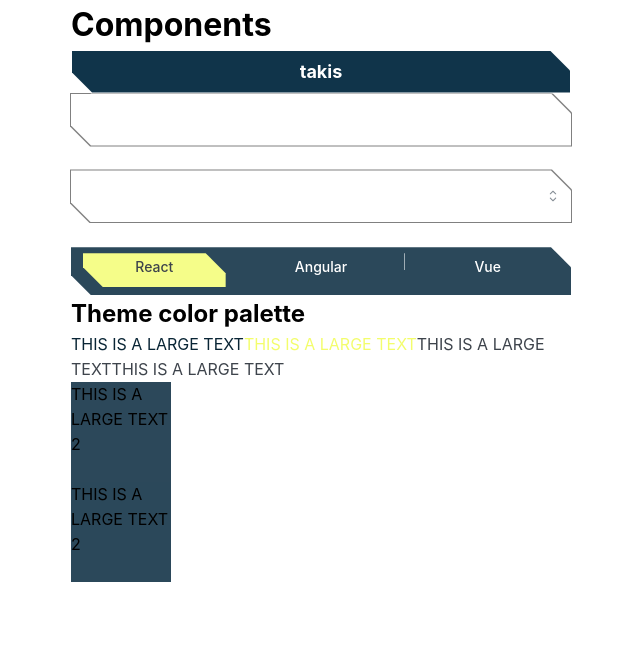
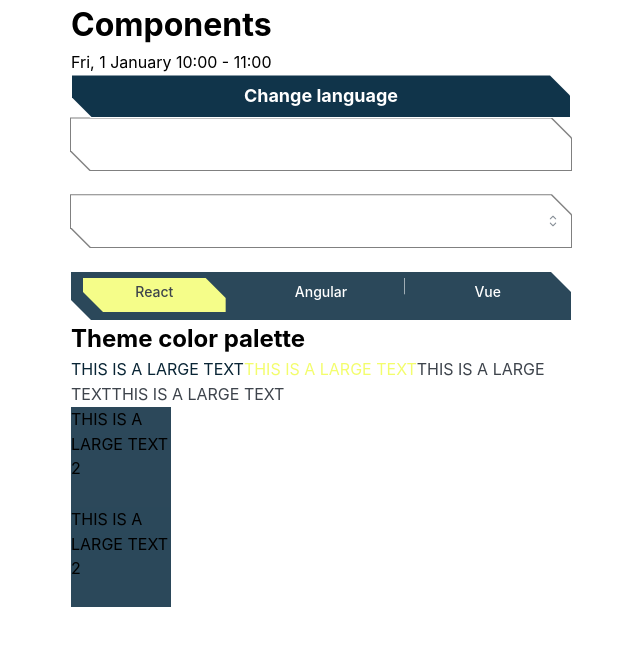
Before and after one commit to pipiskal/tennis-app-pwa, a React (Vite) app: page /components in a window 1280 px wide. Shown: the top 646 px of the page, without its empty margins (319-959 px from the left). Built offline with nearby package versions, Linux system fonts and the light colour scheme.

Commit message:
implemented day js setup and i18n

```diff
--- a/package.json
+++ b/package.json
@@ -19,8 +19,11 @@
     "@tanstack/react-query": "^5.90.7",
     "dayjs": "^1.11.19",
     "framer-motion": "^12.23.24",
+    "i18next": "^25.6.2",
+    "i18next-browser-languagedetector": "^8.2.0",
     "react": "^19.2.0",
     "react-dom": "^19.2.0",
+    "react-i18next": "^16.3.3",
     "react-router": "^7.9.5",
     "zod": "^4.1.12",
     "zustand": "^5.0.8"
--- a/src/app.tsx
+++ b/src/app.tsx
@@ -2,6 +2,8 @@
 import getAuthRoutes from "./react-router-routes/auth";
 import getComponentsRoute from "./react-router-routes/components-display";
 import getMainAppRoutes from "./react-router-routes/main-app";
+
+
 
 const App = () => {
   return (
--- a/src/components/componentsDisplay.tsx
+++ b/src/components/componentsDisplay.tsx
@@ -1,9 +1,33 @@
+import { useTranslation } from "react-i18next";
 import Button from "./ui-kit/Button/Button";
 import Input from "./ui-kit/Input/Input";
 import SegmentedTabs from "./navigation/SegmentedTabs/SegmentedTabs";
 import SelectDropdown from "./ui-kit/SelectDropdown/SelectDropdown";
+import dayjs from "dayjs";
+
+const EventTime = ({
+  start,
+  end,
+  short,
+}: {
+  start: string;
+  end: string;
+  short?: boolean;
+}) => {
+  const startDate = dayjs(start);
+  const endDate = dayjs(end);
+
+  const dayFormat = short ? "ddd" : "dddd";
+
+  const label = `${startDate.format(dayFormat)}, ${startDate.format(
+    "D MMMM"
+  )} ${startDate.format("H:mm")} - ${endDate.format("H:mm")}`;
+  return <span>{label}</span>;
+};
 
 const ComponentsDisplay = () => {
+  const { t, i18n } = useTranslation();
+
   return (
     <div
       style={{
@@ -13,10 +37,21 @@
     >
       <div>
         <div>
-          <h1>Components</h1>
+          <h1>{t("components")}</h1>
         </div>
 
-        <Button label={"takis"} />
+        <EventTime
+          start={"2021-01-01T10:00:00"}
+          end={"2021-01-01T11:00:00"}
+          short={true}
+        />
+
+        <Button
+          label={"Change language"}
+          onClick={() => {
+            i18n.changeLanguage(i18n.language === "en" ? "el" : "en");
+          }}
+        />
 
         <br />
 
--- /dev/null
+++ b/src/i18n/index.ts
@@ -0,0 +1,24 @@
+import i18n, { type InitOptions } from "i18next";
+import { initReactI18next } from "react-i18next";
+import LanguageDetector from "i18next-browser-languagedetector";
+
+import en from "./locals/en.json";
+import el from "./locals/el.json";
+
+const options: InitOptions = {
+  debug: import.meta.env.DEV,
+  fallbackLng: "en",
+  supportedLngs: ["en", "el"],
+  interpolation: {
+    escapeValue: false,
+  },
+  resources: {
+    en: { common: en }, // 👈 namespace "common"
+    el: { common: el }, // 👈 namespace "common"
+  },
+  defaultNS: "common",
+};
+
+i18n.use(LanguageDetector).use(initReactI18next).init(options);
+
+export default i18n;
--- /dev/null
+++ b/src/i18n/locals/el.json
@@ -0,0 +1,6 @@
+{
+  "welcome": "Καλώς ήρθες",
+  "save": "Αποθήκευση",
+  "cancel": "Ακύρωση",
+  "components": "Komponentakia"
+}
--- /dev/null
+++ b/src/i18n/locals/en.json
@@ -0,0 +1,6 @@
+{
+  "welcome": "Καλώς ήρθες",
+  "save": "Αποθήκευση",
+  "cancel": "Ακύρωση",
+  "components": "Components"
+}
--- a/src/main.tsx
+++ b/src/main.tsx
@@ -16,6 +16,19 @@
 import inputStyles from "./styles/MantineComponents/Input.module.css";
 import segmentedControlStyles from "./styles/MantineComponents/SegmentedControl.module.css";
 import App from "./app";
+
+// IMPORTANT: initialize i18n before App renders
+import "./i18n";
+import dayjs from "./utils/dayjs-setup";
+import i18n from "./i18n";
+
+dayjs.locale(i18n.language.split("-")[0]); // 'en', 'el'
+
+// update when language changes
+i18n.on("languageChanged", (lng) => {
+  const short = lng.split("-")[0]; // 'en-US' -> 'en'
+  dayjs.locale(short);
+});
 
 const flatTen = (hex: string): MantineColorsTuple => colorsTuple(hex);
 
--- /dev/null
+++ b/src/utils/dayjs-setup.ts
@@ -0,0 +1,5 @@
+import dayjs from "dayjs";
+import "dayjs/locale/en";
+import "dayjs/locale/el";
+
+export default dayjs;
```
Also changed, not shown: 1 other file (tests, documents, lock files or other folders).
